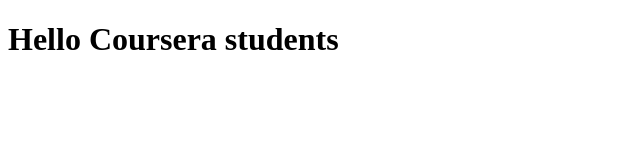
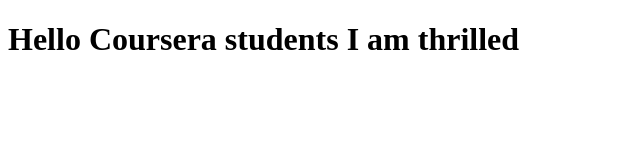
Before and after one commit to Nirupamasree/Coursera-Angular, a plain HTML site: page index.html in a window 1280 px wide. Shown: the whole page, without its empty margins (0-640 px from the left). Drawn offline with Linux system fonts and the light colour scheme.

Commit message:
Next version of web file

```diff
--- a/index.html
+++ b/index.html
@@ -5,6 +5,7 @@
     <title>Hello Coursera</title>
   </head>
   <body>
-    <h1> Hello Coursera students</h1>
+    <h1> Hello Coursera students I am thrilled
+    </h1>
   </body>
 </html>
```
